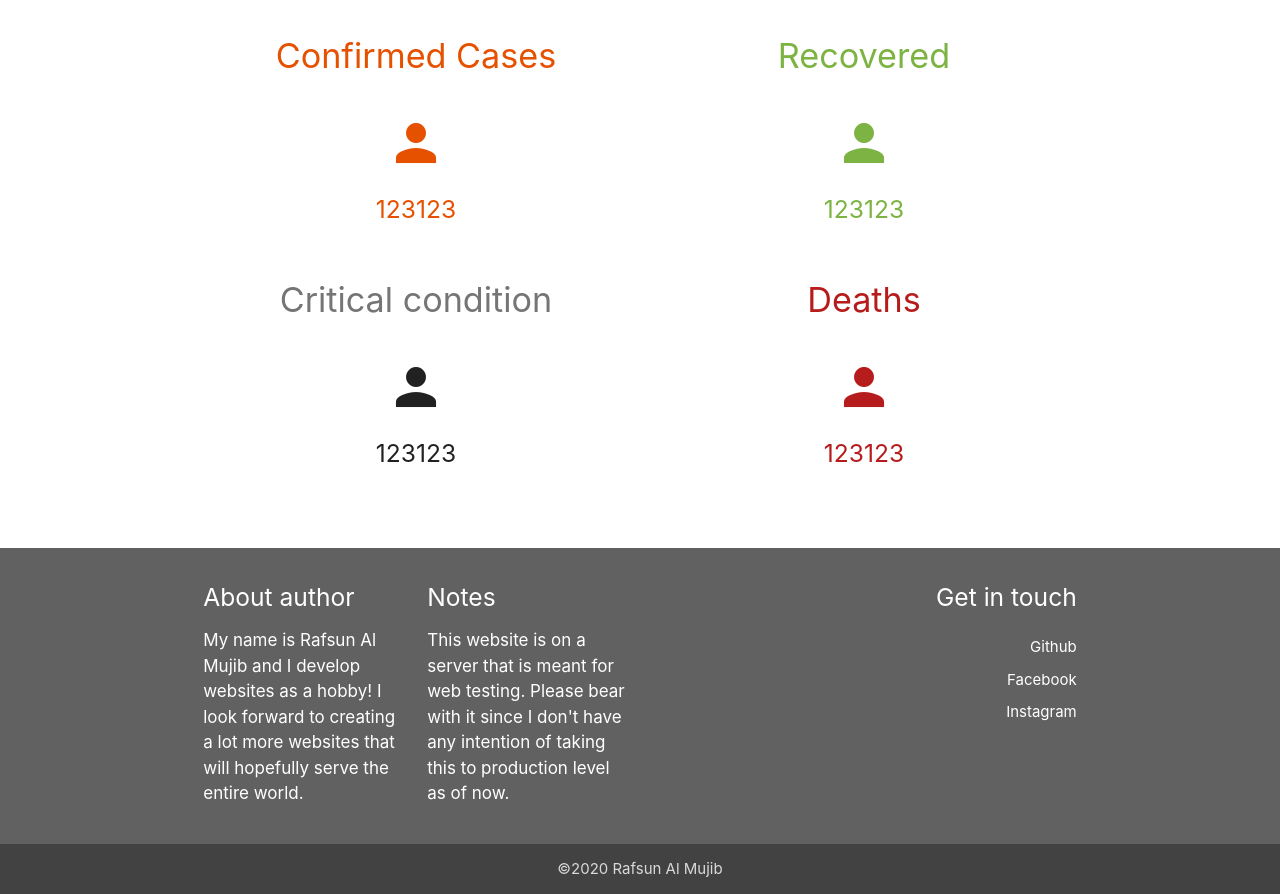
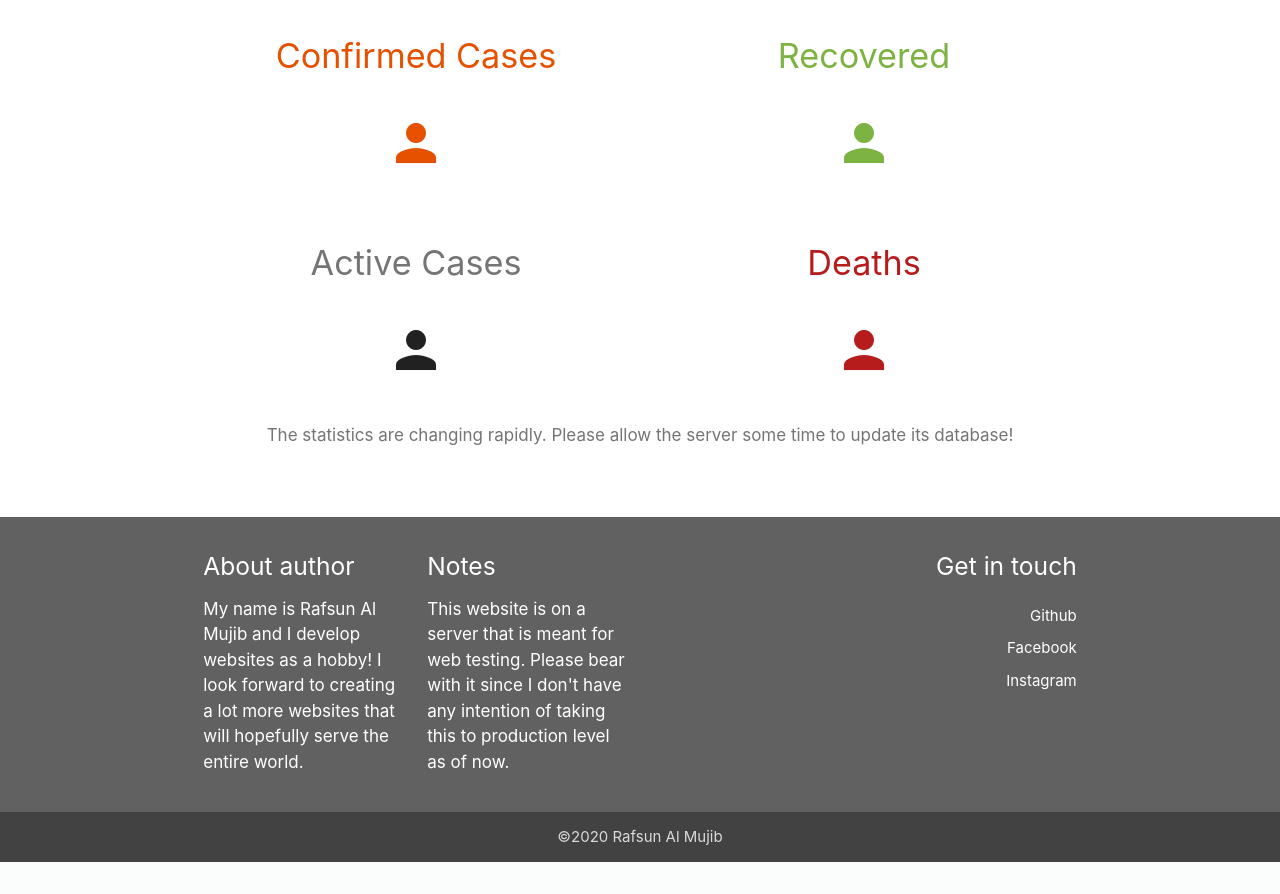
Before and after one commit to icecream19/COVID-19-Website, a Django app: page /worldwide/ in a window 1280 px wide. Shown: the part 358-1252 px from the top of the page. After the commit the page ends 1220 px from the top, so only its background shows below. Run offline with Django 3.2, Linux system fonts and the light colour scheme; data that the repository does not hold is empty.

Commit message:
Finished worldwide page, added dynamic page title

```diff
--- a/corona_app/views.py
+++ b/corona_app/views.py
@@ -65,7 +65,59 @@ def home(request, *args, **kwargs):
     return render(request, 'home.html', context)
 
 def worldwide(request):
-    return render(request, 'worldwide.html')
+    '''
+    Shows the worldwide data by default.
+    If the user passes in a name of a country/region (inside the form)
+    correctly, the data for that country/region will be displayed.
+    If the data passed in is incorrect (if the API status is 404), then an error page will be displayed.
+    '''
+
+
+    region = 'Worldwide'
+    url = "https://coronavirus-map.p.rapidapi.com/v1/summary/latest"
+
+    headers = {
+        'x-rapidapi-host': "coronavirus-map.p.rapidapi.com",
+        'x-rapidapi-key': "64d7e3123bmsha7ad177c036f2abp187bbdjsn5ed1bd1f4442"
+    }
+
+    r = requests.get(url, headers=headers).json()
+
+    if request.method == 'POST':
+        url = "https://coronavirus-map.p.rapidapi.com/v1/summary/region"
+
+        search_value = request.POST.get('search')
+        querystring = {"region":search_value}
+        headers = {
+            'x-rapidapi-host': "coronavirus-map.p.rapidapi.com",
+            'x-rapidapi-key': "64d7e3123bmsha7ad177c036f2abp187bbdjsn5ed1bd1f4442"
+        }
+
+        r = requests.get(url, headers=headers, params=querystring).json()
+        region = search_value
+
+    if r['type'] == 'error':
+
+        context = {
+            'search_value': request.POST.get('search')
+        }
+
+        return render(request, 'error.html', context)
+
+
+    world_data = {
+        'total_cases': r['data']['summary']['total_cases'],
+        'active_cases': r['data']['summary']['active_cases'],
+        'recovered': r['data']['summary']['recovered'],
+        'deaths': r['data']['summary']['deaths'],
+    }
+
+    context = {
+        'world_data': world_data,
+        'region': region
+    }
+
+    return render(request, 'worldwide.html', context)
 
 def measures(request):
     return render(request, 'measures.html')
--- a/templates/base.html
+++ b/templates/base.html
@@ -2,6 +2,7 @@
 <html lang="en">
 
 {% include 'head.html' %}
+<title>{% block title %}{% endblock title %}</title>
 
 <body>
     {% include 'nav.html' %}
--- a/templates/head.html
+++ b/templates/head.html
@@ -7,5 +7,4 @@
     <link rel="stylesheet" href="{% static 'css/style.css' %}">
     <link rel="stylesheet" href="{% static 'css/custom.css' %}">
     <link href="https://fonts.googleapis.com/icon?family=Material+Icons" rel="stylesheet">
-    <title>nCOVID</title>
 </head>
--- a/templates/home.html
+++ b/templates/home.html
@@ -1,5 +1,6 @@
 {% extends 'base.html' %}
 {% load static %}
+{% block title %}nCOVID{% endblock title %}
 {% block content %}
     <!----- banner ----->
     <div class="parallax-container">
@@ -72,6 +73,7 @@
     <!----- Articles ----->
     <section class="section container scrollspy" id="articles">
         <h2 class="teal-text teal-lighten-1 center">Top International News & Articles</h2>
+        <p class="grey-text text-darken-1 center">Accessed from newsapi.org</p>
         <div class="row">
             {% for news in news_listings %}
             <div class="col s12 m6">
--- a/templates/measures.html
+++ b/templates/measures.html
@@ -1,4 +1,5 @@
 {% extends 'base.html' %}
+{% block title %}nCOVID | Preventive Measures{% endblock title %}
 {% load static %}
 {% block content %}
     <!----- banner ----->
--- a/templates/worldwide.html
+++ b/templates/worldwide.html
@@ -1,12 +1,13 @@
 {% extends 'base.html' %}
 {% load static %}
+{% block title %}nCOVID | Worldwide{% endblock title %}
 {% block content %}
     <section class="section container center">
         <div class="row">
-            <h2 class="center teal-text text-lighten-1">Worldwide Current Situation</h2>
-            <form>
+            <h2 class="center teal-text text-lighten-1">{{ region }} Current Situation</h2>
+            <form method="POST"> {% csrf_token %}
                 <div class="input-field">
-                  <input id="search" type="search" placeholder="Enter country name" required>
+                  <input id="search" name="search" type="search" placeholder="Enter country name" required>
                   <i class="material-icons">close</i>
                 </div>
               </form>
@@ -14,31 +15,32 @@
                 <h4 class="center orange-text text-darken-4">Confirmed Cases</h4>
                 <div class="center person-div">
                     <i class="material-icons medium prefix orange-text text-darken-4">person</i>
-                    <h5 class="orange-text text-darken-4">123123</h5>
+                    <h5 class="orange-text text-darken-4">{{ world_data.total_cases }}</h5>
                 </div>
             </div>
             <div class="col s12 l6 sect-1">
                 <h4 class="center light-green-text text-darken-1">Recovered</h4>
                 <div class="center person-div">
                     <i class="material-icons medium prefix light-green-text text-darken-1">person</i>
-                    <h5 class="light-green-text text-darken-1">123123</h5>
+                    <h5 class="light-green-text text-darken-1">{{ world_data.recovered }}</h5>
                 </div>
             </div>
             <div class="col s12 l6 sect-1">
-                <h4 class="center grey-text text-darken-1">Critical condition</h4>
+                <h4 class="center grey-text text-darken-1">Active Cases</h4>
                 <div class="center person-div">
                     <i class="material-icons medium prefix">person</i>
-                    <h5>123123</h5>
+                    <h5>{{ world_data.active_cases }}</h5>
                 </div>
             </div>
             <div class="col s12 l6 sect-1">
                 <h4 class="center red-text text-darken-4">Deaths</h4>
                 <div class="center person-div">
                     <i class="material-icons medium prefix red-text text-darken-4">person</i>
-                    <h5 class="red-text text-darken-4">123123</h5>
+                    <h5 class="red-text text-darken-4">{{ world_data.deaths }}</h5>
                 </div>
             </div>
         </div>
+        <p class="grey-text text-darken-1">The statistics are changing rapidly. Please allow the server some time to update its database!</p>
     </section>
 
 {% endblock %}
```
Also changed, not shown: templates/error.html (added, +9 -0 lines).
